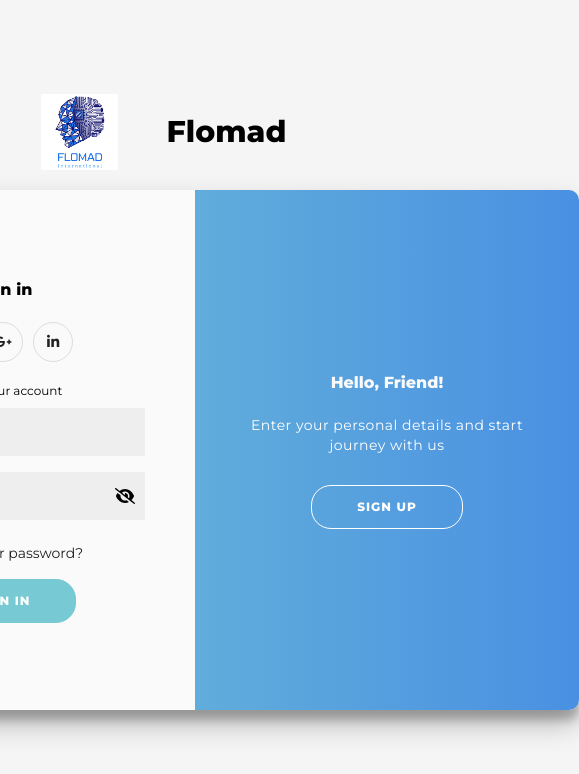
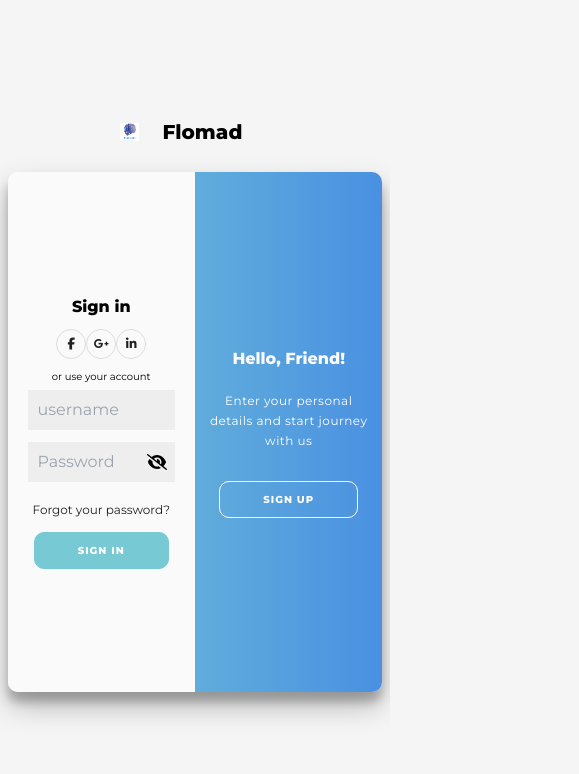
Before and after one commit to makeIttBetter/frontendReactFull, a React (Create React App) app: page /auth in a window 390 px wide. Shown: the top 774 px of the page, 579 px wide, since content can reach past the window. Built offline with nearby package versions, Linux system fonts and the light colour scheme; no server answers.

Commit message:
sign page adjustments for different screens

```diff
--- a/src/components/auth/Sign.module.css
+++ b/src/components/auth/Sign.module.css
@@ -288,3 +288,80 @@
   right: 10px;
   cursor: pointer;
 }
+
+@media (max-width: 576px) {
+  .body-sign .container {
+    max-width: 500px;
+    width: 100%;
+  }
+
+  .body-sign .logo {
+    width: 5%;
+    margin-left: 30%;
+    margin-right: 5%;
+  }
+
+  .body-sign h2 {
+    text-align: center;
+    font-weight: bold;
+    font-size: 20px;
+    margin: 5px;
+  }
+
+  .body-sign p {
+    font-size: 12px;
+    letter-spacing: 0.5px;
+  }
+
+  .body-sign span {
+    font-size: 10px;
+  }
+
+  .body-sign a {
+    font-size: 12px;
+    margin: 13px 0;
+  }
+
+  .body-sign button {
+    border-radius: 10px;
+    border: 1px solid var(--theme-color);
+    font-size: 10px;
+    padding: 10px 43px;
+    letter-spacing: 1px;
+  }
+
+  .body-sign form {
+    padding: 0 20px;
+  }
+
+  .body-sign input {
+    padding: 8px 10px;
+    margin: 6px 0;
+  }
+
+  .body-sign .overlay-panel {
+    padding: 0 10px;
+  }
+
+  .body-sign .social-container {
+    margin: 10px 0;
+  }
+
+  .body-sign .social-container a {
+    margin: 0 0px;
+    height: 30px;
+    width: 30px;
+  }
+
+  .body-sign footer {
+    font-size: 12px;
+  }
+
+  .body-sign footer p {
+    margin: 8px 0;
+  }
+
+  .toggle-icon {
+    right: 8px;
+  }
+}
```
